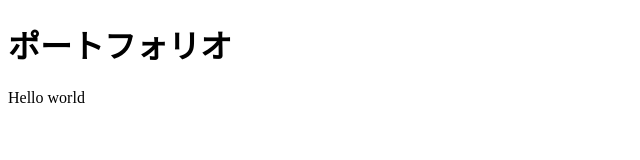
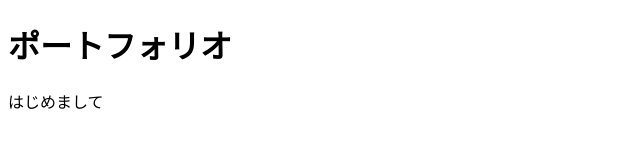
Before and after one commit to kodoukodou/portfolio, a plain HTML site: page index.html in a window 1280 px wide. Shown: the full height of the page, 0-640 px from the left. Drawn offline with Linux system fonts and the light colour scheme.

Commit message:
Update index.html

```diff
--- a/index.html
+++ b/index.html
@@ -4,6 +4,6 @@
 <H1>ポートフォリオ</H1>
 </head>
 <body>
-<p>Hello world</p>
+<p>はじめまして</p>
 </body>
 </html>
```
